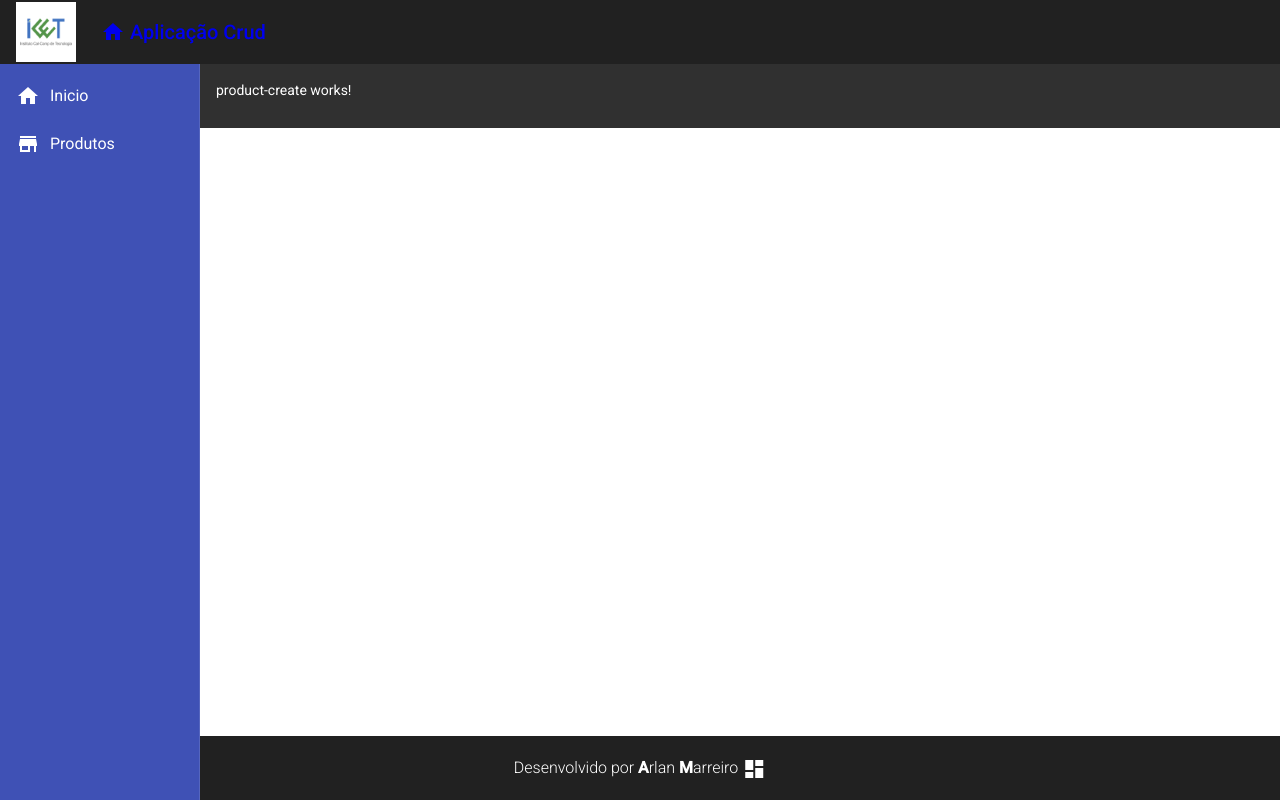
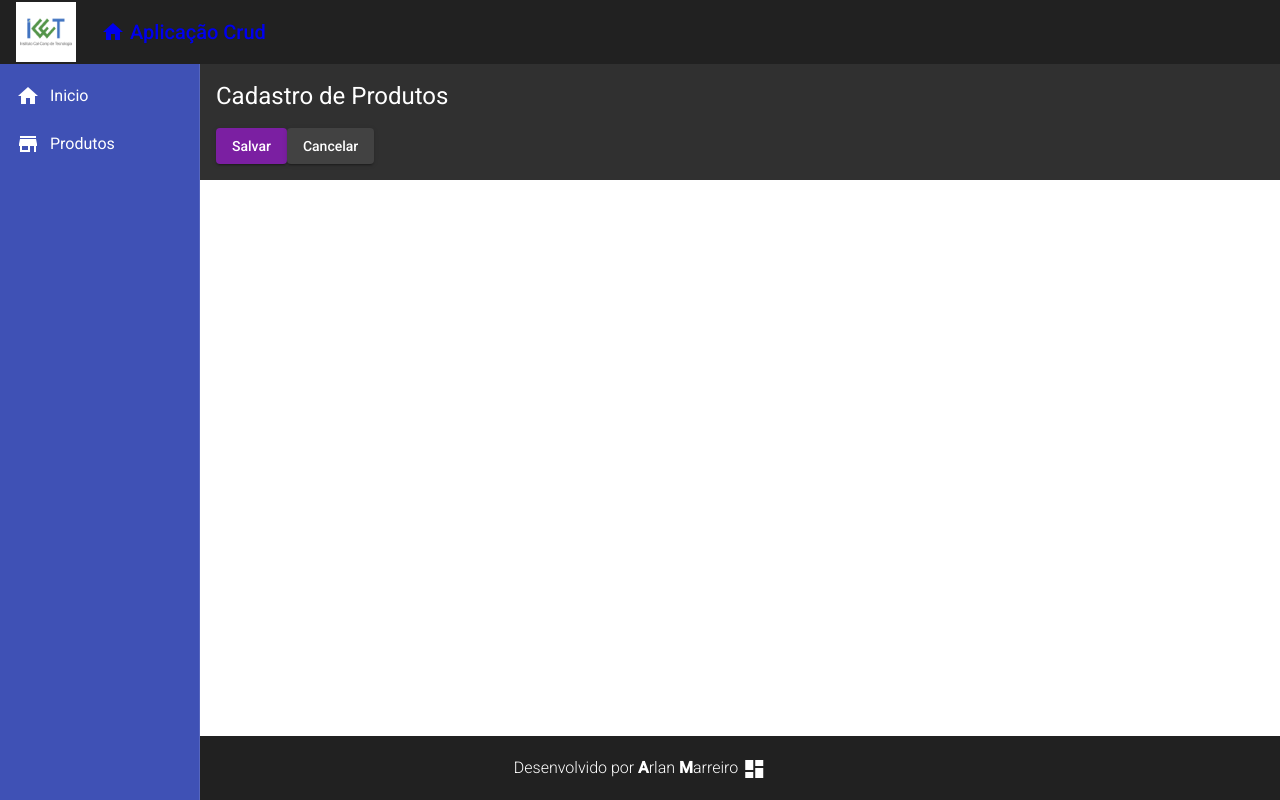
Before and after one commit to arlansonic/Crud-Angular, an Angular app in the folder frontend/: page /products/create in a window 1280 px wide. Built offline with nearby package versions, Linux system fonts and the light colour scheme.

Commit message:
Create Product Service

```diff
--- a/frontend/src/app/app.module.ts
+++ b/frontend/src/app/app.module.ts
@@ -17,6 +17,7 @@ import { HomeComponent } from './views/home/home.component';
 import { ProductCrudComponent } from './views/product-crud/product-crud.component';
 import { ProductCreateComponent } from './components/product/product-create/product-create.component';
 import {MatButtonModule} from '@angular/material/button';
+import {MatSnackBarModule} from '@angular/material/snack-bar';
 
 @NgModule({
   declarations: [
@@ -36,7 +37,8 @@ import {MatButtonModule} from '@angular/material/button';
     MatSidenavModule,
     MatListModule,
     MatCardModule,
-    MatButtonModule
+    MatButtonModule,
+    MatSnackBarModule
   ],
   providers: [],
   bootstrap: [AppComponent]
--- a/frontend/src/app/components/product/product-create/product-create.component.html
+++ b/frontend/src/app/components/product/product-create/product-create.component.html
@@ -1 +1,9 @@
-<p>product-create works!</p>
+<h1>Cadastro de Produtos</h1>
+
+<button mat-raised-button (click)="createProduct()" color="primary">
+    Salvar
+</button>
+
+<button mat-raised-button (click)="cancel()">
+    Cancelar
+</button>
--- a/frontend/src/app/components/product/product-create/product-create.component.ts
+++ b/frontend/src/app/components/product/product-create/product-create.component.ts
@@ -1,4 +1,6 @@
+import { ProductService } from './../product.service';
 import { Component, OnInit } from '@angular/core';
+import { Router } from '@angular/router';
 
 @Component({
   selector: 'app-product-create',
@@ -7,9 +9,18 @@ import { Component, OnInit } from '@angular/core';
 })
 export class ProductCreateComponent implements OnInit {
 
-  constructor() { }
+  constructor(private ProductService: ProductService,
+    private router: Router) { }
 
   ngOnInit(): void {
+
   }
 
+  createProduct(): void{
+    this.ProductService.showMessage('Cadastrado com Sucesso!')
+  }
+
+  cancel(): void{
+    this.router.navigate(['/products'])
+  }
 }
--- /dev/null
+++ b/frontend/src/app/components/product/product.model.ts
@@ -0,0 +1,5 @@
+export interface Product{
+    id?: number
+    name: string
+    price: number
+}
--- /dev/null
+++ b/frontend/src/app/components/product/product.service.ts
@@ -0,0 +1,18 @@
+import { Injectable } from '@angular/core';
+import {MatSnackBar} from '@angular/material/snack-bar'
+
+@Injectable({
+  providedIn: 'root'
+})
+export class ProductService {
+
+  constructor(private snackBar: MatSnackBar) { }
+
+  showMessage(msg: string): void{
+    this.snackBar.open(msg, 'X', {
+      duration: 3000,
+      horizontalPosition: "right",
+      verticalPosition: "top"
+    })
+  }
+}
```
